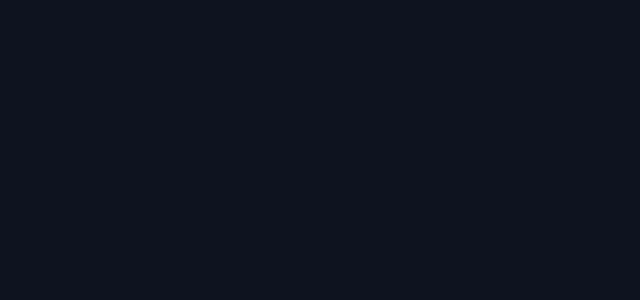
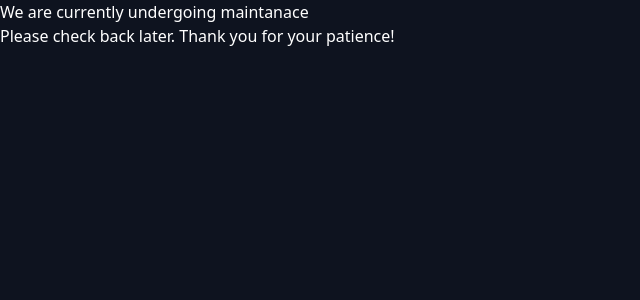
Before and after one commit to wrixcode/celestia, a React (Vite) app: page /About in a window 1280 px wide. Before the commit this address had no page. Shown: the top 300 px of the page, without its empty margins (0-640 px from the left). Built offline with nearby package versions, Linux system fonts and the light colour scheme.

Commit message:
Added new page not found

```diff
--- a/src/App.jsx
+++ b/src/App.jsx
@@ -4,6 +4,9 @@ import Contact from "./pages/Contact"
 import Team from "./pages/Team"
 import Gallery from "./pages/Gallery"
 import { BrowserRouter as Router, Route, Routes } from 'react-router-dom'
+import NotFound from "./pages/NotFound"
+import About from "./pages/About"
+import Event from "./pages/Events"
 
 function App() {
   return (
@@ -16,6 +19,9 @@ function App() {
         <Route  path="/Contact" element={<Contact/>} />
         <Route path="/Team" element={<Team />} />
         <Route path="/Gallery" element={<Gallery />} />
+        <Route path="/About" element={<About/>} />
+        <Route path="/Events" element={<Event/>} />
+        <Route path="*" element={<NotFound/>} />
       </Routes>
     </Router>
     </>
--- a/src/pages/About.jsx
+++ b/src/pages/About.jsx
@@ -0,0 +1,10 @@
+const  About = () =>{
+    return(
+        <div className="h-screen w-screen flex flex-col space-y-10 justify-center items-center">
+            <h1>We are currently undergoing maintanace</h1>
+            <p>Please check back later.  Thank you for your patience!</p>
+        </div>
+    )
+}
+
+export default About;
--- a/src/pages/Events.jsx
+++ b/src/pages/Events.jsx
@@ -0,0 +1,10 @@
+const  Event = () =>{
+    return(
+        <div className="h-screen w-screen flex flex-col space-y-10 justify-center items-center">
+            <h1>We are currently undergoing maintanace</h1>
+            <p>Please check back later.  Thank you for your patience!</p>
+        </div>
+    )
+}
+
+export default Event;
--- /dev/null
+++ b/src/pages/NotFound.jsx
@@ -0,0 +1,10 @@
+const  NotFound = () =>{
+    return(
+        <div className="h-screen w-screen flex flex-col space-y-10 justify-center items-center">
+            <h1>404 -  Page Not Found</h1>
+            <p> The page your looking for does not exist </p>
+        </div>
+    )
+}
+
+export default NotFound;
```
